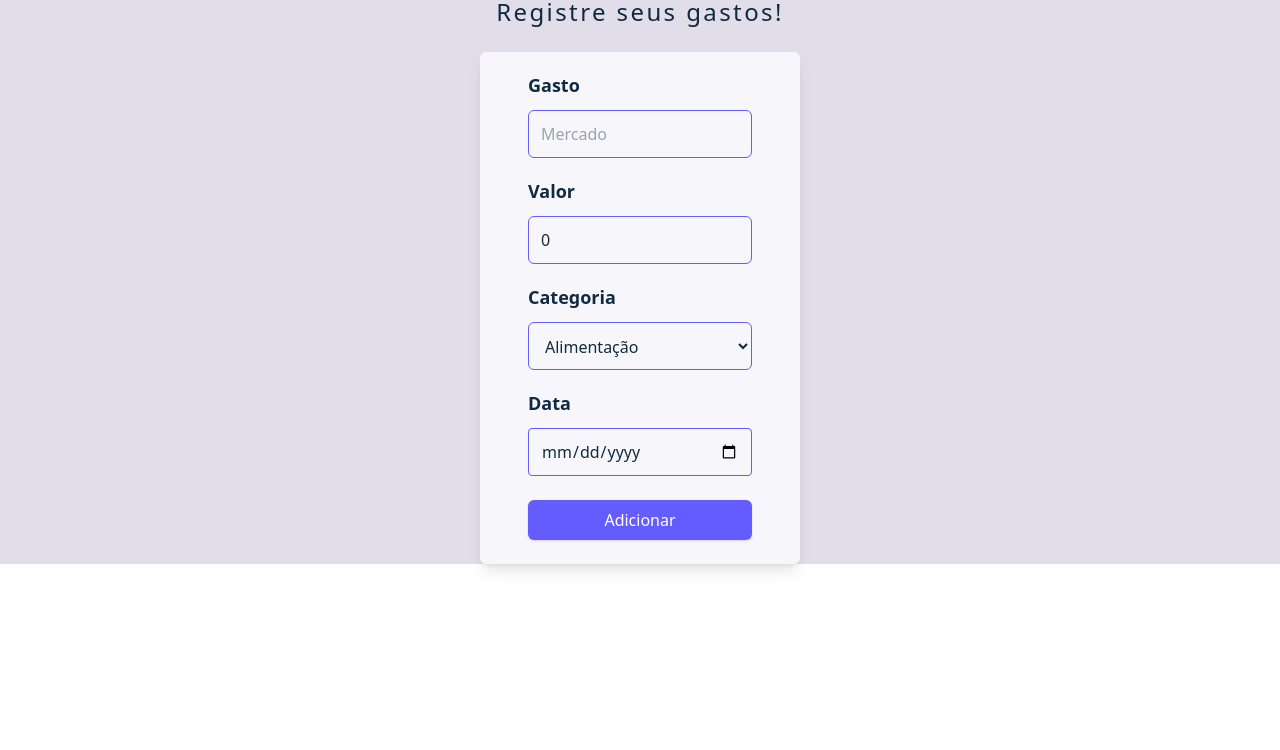
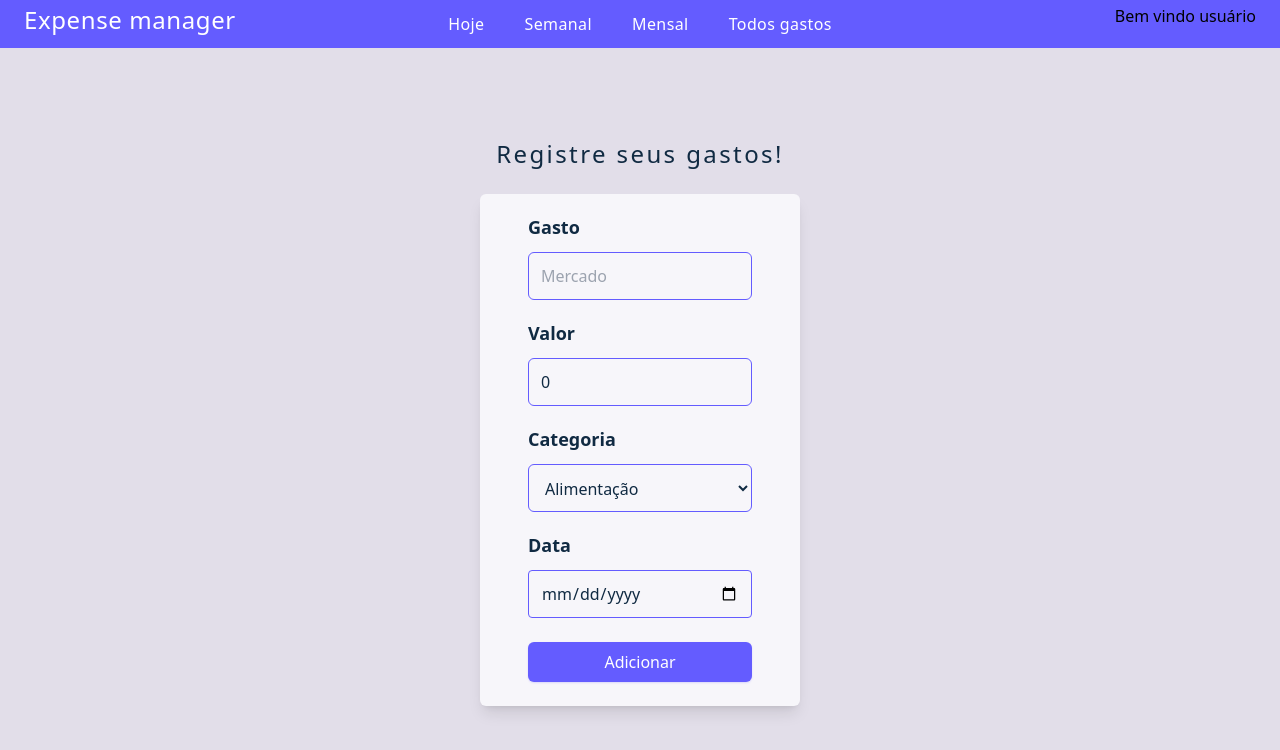
Before and after one commit to EricBrisola/gasta-ai, a React (Vite) app: page /add-expense in a window 1280 px wide. Shown: the top 750 px of the page. Built offline with nearby package versions, Linux system fonts and the light colour scheme.

Commit message:
feat: added navbar component

```diff
--- /dev/null
+++ b/src/components/Navbar/index.jsx
@@ -0,0 +1,39 @@
+import NavbarBtn from "../NavbarBtn";
+
+const Navbar = () => {
+  //TODO: ver logica de como mudar o botao de logar para deslogar
+  const navButtonStyle =
+    "text-white text-base flex flex-2 items-center tracking-wide hover:bg-[#cfe8ff] duration-200 p-2 rounded-md hover:text-[#617d98]";
+  return (
+    <nav className="flex w-full bg-[#645cff] px-6 py-1">
+      <NavbarBtn
+        textContent={"Expense manager"}
+        path={"/add-expense"}
+        style={"text-white text-2xl flex flex-1 tracking-wide"}
+      />
+      <article className="flex flex-1 justify-center gap-6">
+        <NavbarBtn textContent={"Hoje"} path={"today"} style={navButtonStyle} />
+        <NavbarBtn
+          textContent={"Semanal"}
+          path={"/last-seven-days"}
+          style={navButtonStyle}
+        />
+        <NavbarBtn
+          textContent={"Mensal"}
+          path={"/last-thirty-days"}
+          style={navButtonStyle}
+        />
+        <NavbarBtn
+          textContent={"Todos gastos"}
+          path={"/all-expenses"}
+          style={navButtonStyle}
+        />
+      </article>
+      <article className="flex flex-1 justify-end">
+        {/* <button onClick={deslogar}>Desconectar</button> */}
+        <p>Bem vindo {"usuário"}</p>
+      </article>
+    </nav>
+  );
+};
+export default Navbar;
--- /dev/null
+++ b/src/components/NavbarBtn/index.jsx
@@ -0,0 +1,11 @@
+/* eslint-disable react/prop-types */
+import { Link } from "react-router-dom";
+
+function NavbarBtn({ textContent, path, style }) {
+  return (
+    <p className={style}>
+      <Link to={path}>{textContent}</Link>
+    </p>
+  );
+}
+export default NavbarBtn;
--- a/src/pages/AddExpense.jsx
+++ b/src/pages/AddExpense.jsx
@@ -1,12 +1,16 @@
 import Form from "../components/Form";
+import Navbar from "../components/Navbar";
 
 export const AddExpense = () => {
   return (
-    <main className="flex flex-1 flex-col items-center justify-center gap-7 bg-[#E2DEE9] text-[#102a42]">
-      <p className="text-2xl leading-none tracking-widest text-[#102a42]">
-        Registre seus gastos!
-      </p>
-      <Form />
+    <main className="flex h-screen flex-col">
+      <Navbar />
+      <section className="flex flex-1 flex-col items-center justify-center gap-7 bg-[#E2DEE9] text-[#102a42]">
+        <p className="text-2xl leading-none tracking-widest text-[#102a42]">
+          Registre seus gastos!
+        </p>
+        <Form />
+      </section>
     </main>
   );
 };
```
